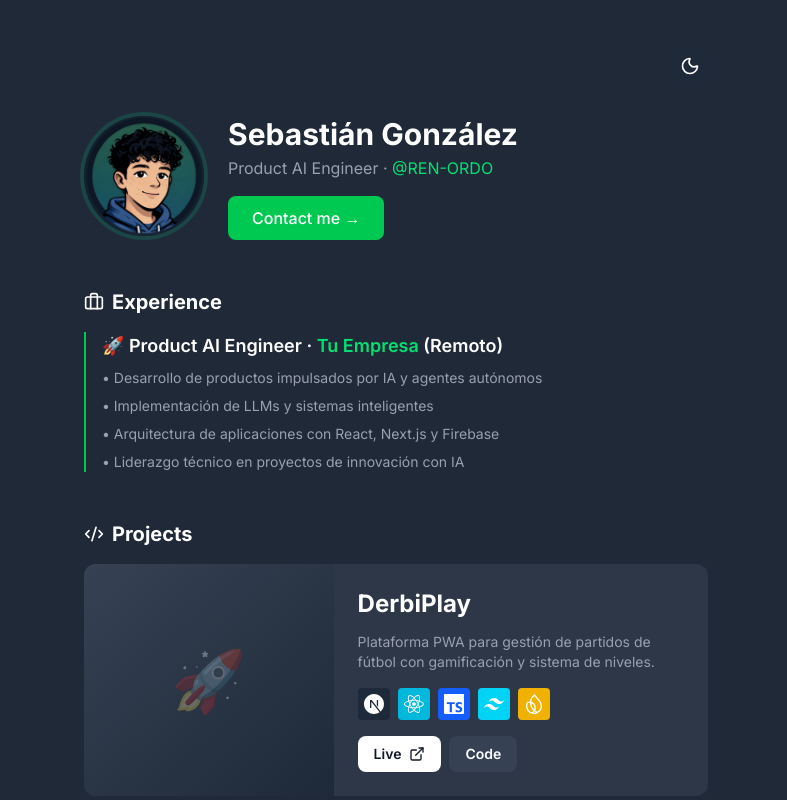
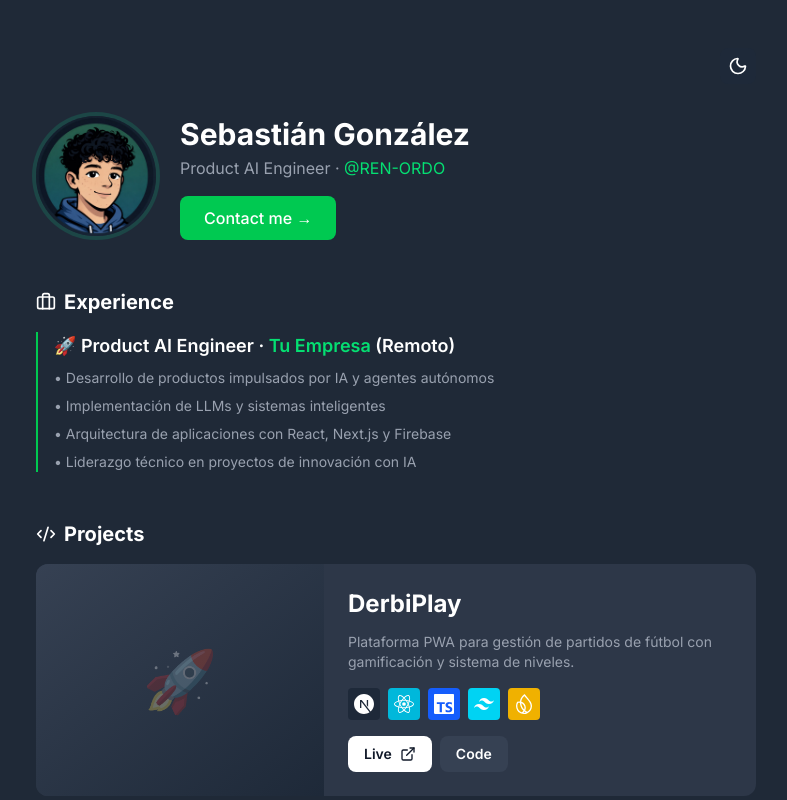
Before and after one commit to REN-ORDO/portfolio, a React (Vite) app: page / in a window 1280 px wide. Shown: the top 800 px of the page, without its empty margins (244-1031 px from the left). Built offline with nearby package versions, Linux system fonts and the light colour scheme.

Commit message:
style: Increase max-width to 48rem for wider layout

```diff
--- a/src/App.jsx
+++ b/src/App.jsx
@@ -113,7 +113,7 @@ function App() {
 
     return (
         <div className="min-h-screen bg-[#1f2937] text-white">
-            <div className="max-w-2xl mx-auto px-6 py-12">
+            <div className="max-w-[48rem] mx-auto px-6 py-12">
                 {/* Theme Toggle */}
                 <div className="flex justify-end mb-8">
                     <button className="p-2 rounded-lg bg-gray-800 hover:bg-gray-700 transition-colors">
```
